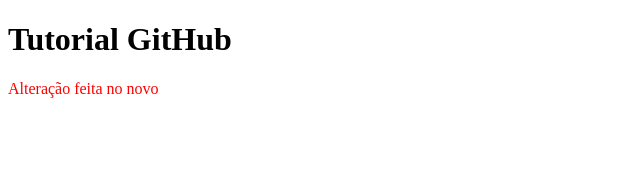
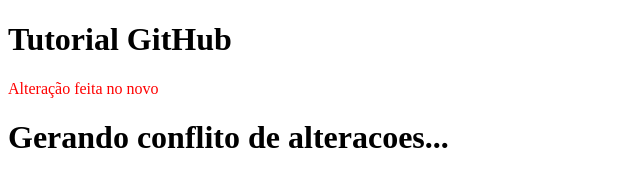
Before and after one commit to luisfernandomgrs/tutorial-2019, a plain HTML site: page index.html in a window 1280 px wide. Shown: the whole page, without its empty margins (0-640 px from the left). Drawn offline with Linux system fonts and the light colour scheme.

Commit message:
gerar conflitos de branch...

```diff
--- a/index.html
+++ b/index.html
@@ -8,5 +8,6 @@
 <body>
     <h1>Tutorial GitHub</h1>
     <p style="color: red;">Alteração feita no novo</p>
+    <h1>Gerando conflito de alteracoes...</h1>
 </body>
 </html>
```
